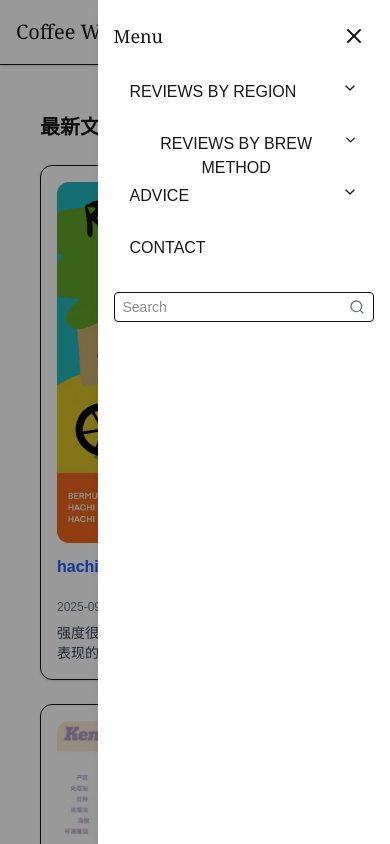
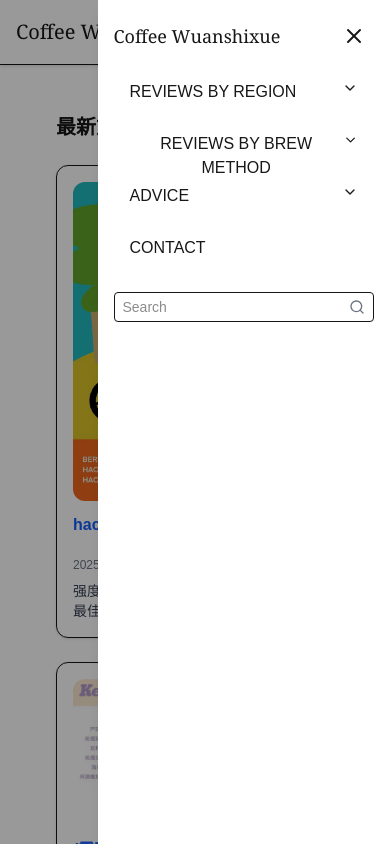
Before and after one commit to wuanshixue/my-app, a Next.js app: page / in a window 390 px wide. Both pictures are taken after a click on the button 354 px from the left and 32 px from the top of the page. Shown: the top 844 px of the page. Built offline with nearby package versions, Linux system fonts and the light colour scheme.

Commit message:
搜索栏完成

```diff
--- a/src/app/components/Navbar.js
+++ b/src/app/components/Navbar.js
@@ -1,50 +1,85 @@
 "use client";
 import Link from "next/link";
 import { useState } from "react";
-import { Search, ChevronDown , Menu, X } from "lucide-react";
+import { Search, ChevronDown, Menu, X } from "lucide-react";
 
-export default function Navbar() {
+export default function Navbar({ posts }) {
     const [mobileOpen, setMobileOpen] = useState(false);
+    const [query, setQuery] = useState("");
+
+    // 过滤文章
+    const filteredPosts =
+        query.trim() === ""
+            ? []
+            : posts.filter((post) =>
+                post.frontmatter.title
+                    .toLowerCase()
+                    .includes(query.toLowerCase())
+            );
 
     return (
-        <header className="border-b bg-white shadow-sm">
+        <header className="border-b bg-white shadow-sm relative">
             {/* 顶部导航 */}
             <div className="flex justify-between items-center px-4 py-3 md:px-6">
-                {/* 网站标题 */}
                 <Link href="/" className="text-xl font-serif md:text-2xl">
                     Coffee Wuanshixue
                 </Link>
 
                 {/* 桌面导航 */}
                 <nav className="hidden md:flex items-center space-x-6 font-medium">
-                    <Dropdown label="REVIEWS BY REGION" items={[
+                    <Dropdown
+                        label="REVIEWS BY REGION"
+                        items={[
                             { href: "/reviews/africa", label: "Africa" },
                             { href: "/reviews/asian", label: "Asian" },
                             { href: "/reviews/latin-america", label: "Latin America" },
-                    ]}/>
-                    <Dropdown label="REVIEWS BY BREW METHOD" items={[
+                        ]}
+                    />
+                    <Dropdown
+                        label="REVIEWS BY BREW METHOD"
+                        items={[
                             { href: "/brew/pour-over", label: "Pour Over" },
                             { href: "/brew/espresso", label: "Espresso" },
                             { href: "/brew/french-press", label: "French Press" },
-                    ]}/>
-                    <Dropdown label="ADVICE" items={[
+                        ]}
+                    />
+                    <Dropdown
+                        label="ADVICE"
+                        items={[
                             { href: "/advice/brewing-tips", label: "Brewing Tips" },
                             { href: "/advice/bean-selection", label: "Bean Selection" },
                             { href: "/advice/storage", label: "Storage" },
-                    ]}/>
+                        ]}
+                    />
                     <Link href="/contact" className="hover:text-gray-600">
                         CONTACT
                     </Link>
                 </nav>
 
                 {/* 搜索框（桌面端） */}
-                <div className="hidden md:flex items-center border rounded px-2 py-1">
+                <div className="hidden md:flex relative items-center border rounded px-2 py-1">
                     <input
                         type="text"
                         placeholder="Search"
+                        value={query}
+                        onChange={(e) => setQuery(e.target.value)}
                         className="outline-none text-sm w-32"
                     />
                     <Search className="w-4 h-4 text-gray-500 ml-1" />
+
+                    {filteredPosts.length > 0 && (
+                        <div className="absolute top-full left-0 mt-2 w-64 bg-white border rounded shadow-lg z-50">
+                            {filteredPosts.map((post) => (
+                                <Link
+                                    key={post.slug}
+                                    href={`/reviews/${post.region}/${post.slug}`}
+                                    className="block px-4 py-2 hover:bg-gray-100 text-sm"
+                                >
+                                    {post.frontmatter.title}
+                                </Link>
+                            ))}
+                        </div>
+                    )}
                 </div>
 
                 {/* 汉堡按钮（移动端） */}
@@ -59,16 +94,13 @@ export default function Navbar() {
             {/* 移动端 Drawer */}
             {mobileOpen && (
                 <div className="fixed inset-0 z-50 flex">
-                    {/* 遮罩层 */}
                     <div
                         className="flex-1 bg-black/40"
-                        onClick={() => setMobileOpen(false)} // 点击遮罩关闭
+                        onClick={() => setMobileOpen(false)}
                     />
-
-                    {/* 左侧菜单 */}
                     <div className="w-3/4 max-w-xs h-full bg-white shadow-lg p-4">
                         <div className="flex justify-between items-center mb-4">
-                            <span className="text-lg font-serif">Menu</span>
+                            <span className="text-lg font-serif">Coffee Wuanshixue</span>
                             <button
                                 onClick={() => setMobileOpen(false)}
                                 className="p-2 rounded hover:bg-gray-100"
@@ -78,34 +110,62 @@ export default function Navbar() {
                         </div>
 
                         <div className="flex flex-col space-y-3">
-                            <MobileDropdown label="REVIEWS BY REGION" items={[
+                            <MobileDropdown
+                                label="REVIEWS BY REGION"
+                                items={[
                                     { href: "/reviews/africa", label: "Africa" },
                                     { href: "/reviews/asian", label: "Asian" },
                                     { href: "/reviews/latin-america", label: "Latin America" },
-                            ]}/>
-                            <MobileDropdown label="REVIEWS BY BREW METHOD" items={[
+                                ]}
+                            />
+                            <MobileDropdown
+                                label="REVIEWS BY BREW METHOD"
+                                items={[
                                     { href: "/brew/pour-over", label: "Pour Over" },
                                     { href: "/brew/espresso", label: "Espresso" },
                                     { href: "/brew/french-press", label: "French Press" },
-                            ]}/>
-                            <MobileDropdown label="ADVICE" items={[
+                                ]}
+                            />
+                            <MobileDropdown
+                                label="ADVICE"
+                                items={[
                                     { href: "/advice/brewing-tips", label: "Brewing Tips" },
                                     { href: "/advice/bean-selection", label: "Bean Selection" },
                                     { href: "/advice/storage", label: "Storage" },
-                            ]}/>
-                            <Link href="/contact" className="block h-10 px-4 py-2 hover:bg-gray-100">
+                                ]}
+                            />
+                            <Link
+                                href="/contact"
+                                className="block h-10 px-4 py-2 hover:bg-gray-100"
+                            >
                                 CONTACT
                             </Link>
                         </div>
 
                         {/* 搜索框（移动端） */}
-                        <div className="mt-6 flex items-center border rounded px-2 py-1">
+                        <div className="mt-6 relative flex items-center border rounded px-2 py-1">
                             <input
                                 type="text"
                                 placeholder="Search"
+                                value={query}
+                                onChange={(e) => setQuery(e.target.value)}
                                 className="outline-none text-sm flex-1"
                             />
                             <Search className="w-4 h-4 text-gray-500 ml-1" />
+
+                            {filteredPosts.length > 0 && (
+                                <div className="absolute top-full left-0 mt-2 w-full bg-white border rounded shadow-lg z-50">
+                                    {filteredPosts.map((post) => (
+                                        <Link
+                                            key={post.slug}
+                                            href={`/reviews/${post.region}/${post.slug}`}
+                                            className="block px-4 py-2 hover:bg-gray-100 text-sm"
+                                        >
+                                            {post.frontmatter.title}
+                                        </Link>
+                                    ))}
+                                </div>
+                            )}
                         </div>
                     </div>
                 </div>
@@ -113,7 +173,7 @@ export default function Navbar() {
         </header>
     );
 }
-/* 桌面端下拉组件 */
+
 function Dropdown({ label, items }) {
     const [open, setOpen] = useState(false);
     return (
@@ -127,7 +187,11 @@ function Dropdown({ label, items }) {
             {open && (
                 <div className="absolute mt-2 w-48 bg-white border shadow rounded">
                     {items.map((item) => (
-                        <Link key={item.href} href={item.href} className="block px-4 py-2 hover:bg-gray-100">
+                        <Link
+                            key={item.href}
+                            href={item.href}
+                            className="block px-4 py-2 hover:bg-gray-100"
+                        >
                             {item.label}
                         </Link>
                     ))}
@@ -137,7 +201,6 @@ function Dropdown({ label, items }) {
     );
 }
 
-/* 移动端下拉组件 */
 function MobileDropdown({ label, items }) {
     const [open, setOpen] = useState(false);
     return (
@@ -152,7 +215,11 @@ function MobileDropdown({ label, items }) {
             {open && (
                 <div className="pl-6">
                     {items.map((item) => (
-                        <Link key={item.href} href={item.href} className="block h-10 px-2 py-2 hover:bg-gray-50">
+                        <Link
+                            key={item.href}
+                            href={item.href}
+                            className="block h-10 px-2 py-2 hover:bg-gray-50"
+                        >
                             {item.label}
                         </Link>
                     ))}
--- a/src/app/layout.js
+++ b/src/app/layout.js
@@ -1,6 +1,7 @@
 import { Geist, Geist_Mono } from "next/font/google";
 import "@/styles/globals.css";
 import Navbar from "./components/Navbar";
+import { getAllPosts } from "@/lib/posts";
 
 const geistSans = Geist({
   variable: "--font-geist-sans",
@@ -23,13 +24,19 @@ export const viewport = {
 };
 
 export default function RootLayout({ children }) {
+  const posts = getAllPosts(); // ✅ 服务端取 posts
+
   return (
     <html lang="en">
     <body className="bg-gray-50 text-gray-800 font-sans">
-      <Navbar />
+      <Navbar posts={posts} />
 
+      <div className="container mx-auto px-4">
+        <main className="max-w-3xl mx-auto p-6">
+          {children}
+        </main>
+      </div>
 
-      <main className="max-w-3xl mx-auto p-6">{children}</main>
       <footer className="text-center py-4 text-sm text-gray-500">
         &copy; {new Date().getFullYear()}Coffee Wuanshixue. All rights reserved.
       </footer>
--- a/src/lib/posts.js
+++ b/src/lib/posts.js
@@ -23,8 +23,11 @@ export function getPostsByRegion(region) {
             const { data: frontmatter } = matter(fileContents);
 
             return {
-                slug,
-                region,
+                slug,                          // 文件名
+                region,                        // 所属地区
+                title: frontmatter.title || slug, // 用 title 做搜索关键词
+                excerpt: frontmatter.excerpt || "", // 方便搜索结果展示
+                date: frontmatter.date || null,
                 frontmatter,
             };
         });
@@ -34,6 +37,8 @@ export function getPostsByRegion(region) {
  * 获取所有文章（跨地区）
  */
 export function getAllPosts() {
+    if (!fs.existsSync(contentDir)) return [];
+
     const regions = fs.readdirSync(contentDir).filter((file) =>
         fs.statSync(path.join(contentDir, file)).isDirectory()
     );
@@ -46,6 +51,6 @@ export function getAllPosts() {
 
     // 按日期倒序排序
     return posts.sort(
-        (a, b) => new Date(b.frontmatter.date) - new Date(a.frontmatter.date)
+        (a, b) => new Date(b.date) - new Date(a.date)
     );
 }
```
Lines whose indentation alone changed are shown as unchanged.
